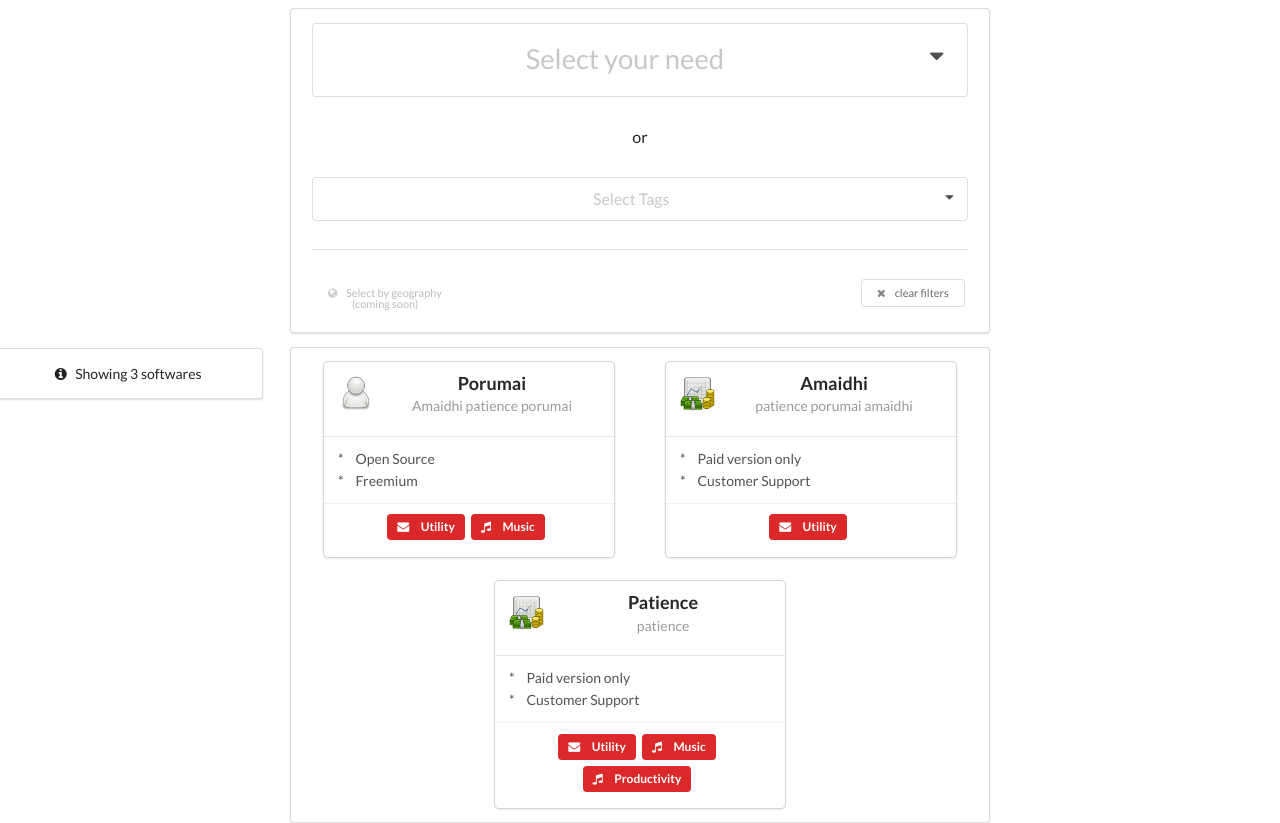
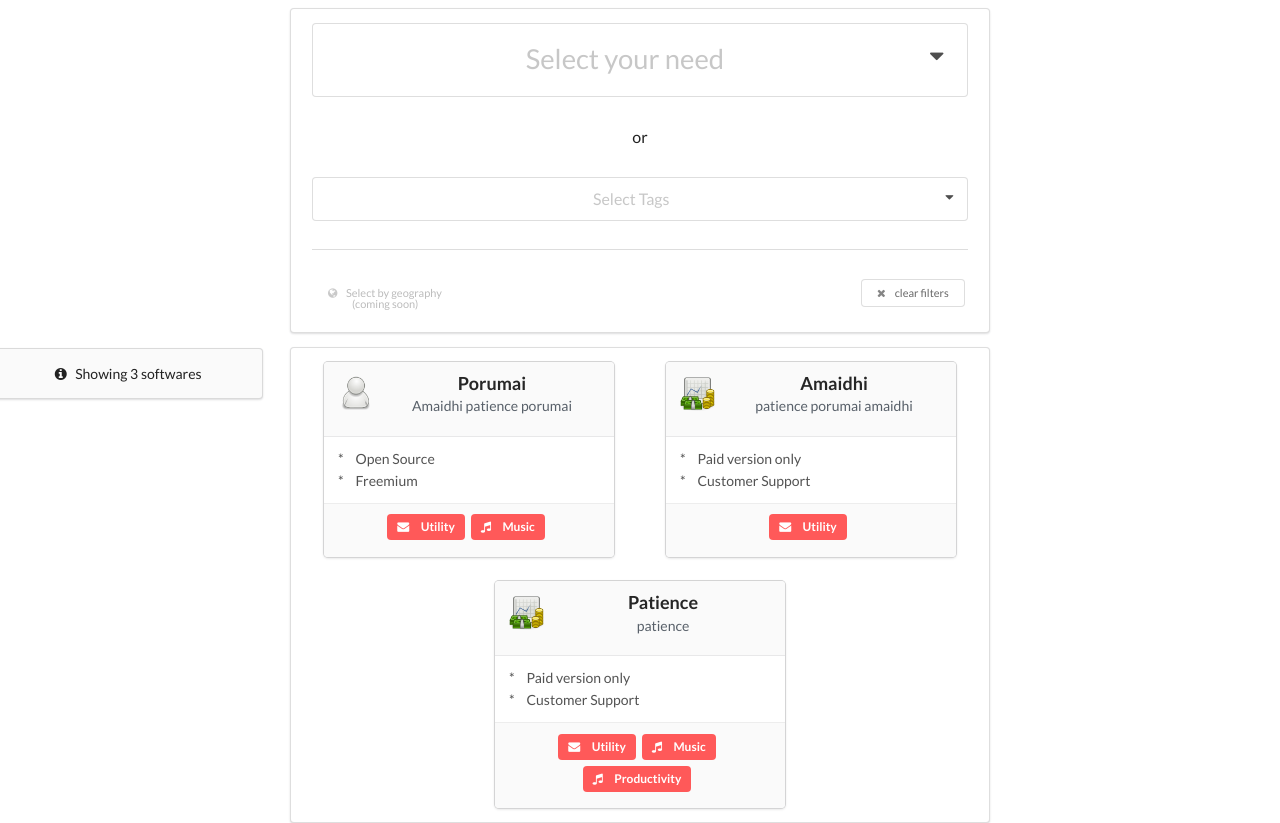
Before and after one commit to palerdot/saasprofile, a plain HTML site: page index.html in a window 1280 px wide. Shown: the part 54-877 px from the top of the page. Drawn offline with Linux system fonts and the light colour scheme.

Commit message:
basic theming with colors

```diff
--- a/css/main.css
+++ b/css/main.css
@@ -1,12 +1,27 @@
 nav a {
-	color: #616161 !important;
+    color: #616161 !important;
 }
 
 .ui.dropdown .text {
-	display: block;
-	text-align: center;
+    display: block;
+    text-align: center;
 }
 
 .ui.selection.dropdown .menu {
     max-height: 33.33rem;
 }
+
+.sp-red {
+    background-color: #FF5959 !important;
+    border-color: #FF5959 !important;
+    color: #ffffff !important;
+}
+
+.light-bg {
+    background: #FAFAFA !important;
+}
+
+#saas-grid .meta {
+    color: #586069 !important;
+    /*color: blue !important;*/
+}
--- a/index.html
+++ b/index.html
@@ -8,8 +8,8 @@
     <link type="text/css" rel="stylesheet" href="/css/main.css" media="screen,projection" />
 </head>
 
-<body>
-    <div class="ui borderless main menu">
+<body class="">
+    <div class="ui borderless main menu light-bg">
         <div class="ui text container">
             <div href="#" class="header item">
                 <img class="logo" src="assets/images/logo.png"> SaaS Profile
@@ -37,13 +37,13 @@
                     <div class="default text">Select your need</div>
                     <div class="menu">
                         <div class="item" v-for="need in saasNeed" v-bind:data-value="need.id">
-                            <div class="ui segment">
+                            <div class="ui segment light-bg">
                                 <div class="section">
                                     {{ need.text }}
                                 </div>
                                 <div class="ui divider"></div>
                                 <div class="section ui labels">
-                                    <div v-for="tag in get_tags_for_need( need )" class="ui red label">
+                                    <div v-for="tag in get_tags_for_need( need )" class="ui sp-red label">
                                         <i v-bind:class="tag.icon_class"></i> {{ tag.name }}
                                     </div>
                                 </div>
@@ -99,14 +99,14 @@
         <div id="saas-grid" class="ui container row grid segment">
 
             <div id="" class="left ui rail aligned container">
-                <div id="saas-count" class="ui sticky segment">
+                <div id="saas-count" class="ui sticky segment light-bg">
                     <i class="info circle icon"></i> {{ count_msg() }}
                 </div>
             </div>
 
             <div class="ui stackable cards">
                 <a class="ui centered card" v-for="saas in saas_list" href="{{url}}" target="_blank">
-                    <div class="content">
+                    <div class="content light-bg">
                         <img class="left floated mini ui image" v-bind:src="saas.logo">
                         <div class="header">
                             {{saas.name}}
@@ -122,8 +122,8 @@
                             </ol>
                         </div>
                     </div>
-                    <div class="extra content ui labels">
-                        <div v-for="tag in get_tags_for_saas_list( saas )" class="ui red label">
+                    <div class="extra content ui labels light-bg">
+                        <div v-for="tag in get_tags_for_saas_list( saas )" class="ui sp-red label">
                             <i v-bind:class="tag.icon_class"></i> {{ tag.name }}
                         </div>
                     </div>
```
